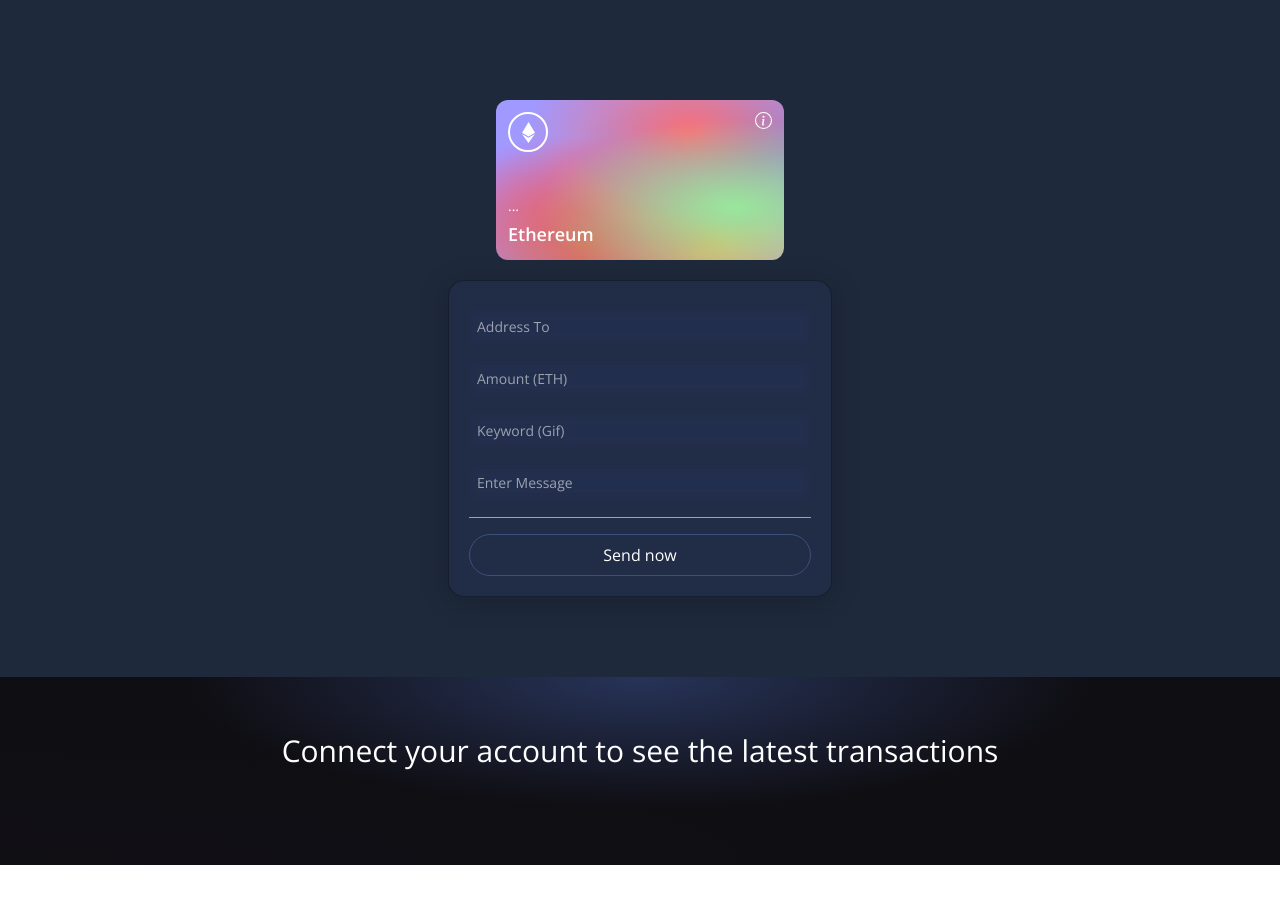
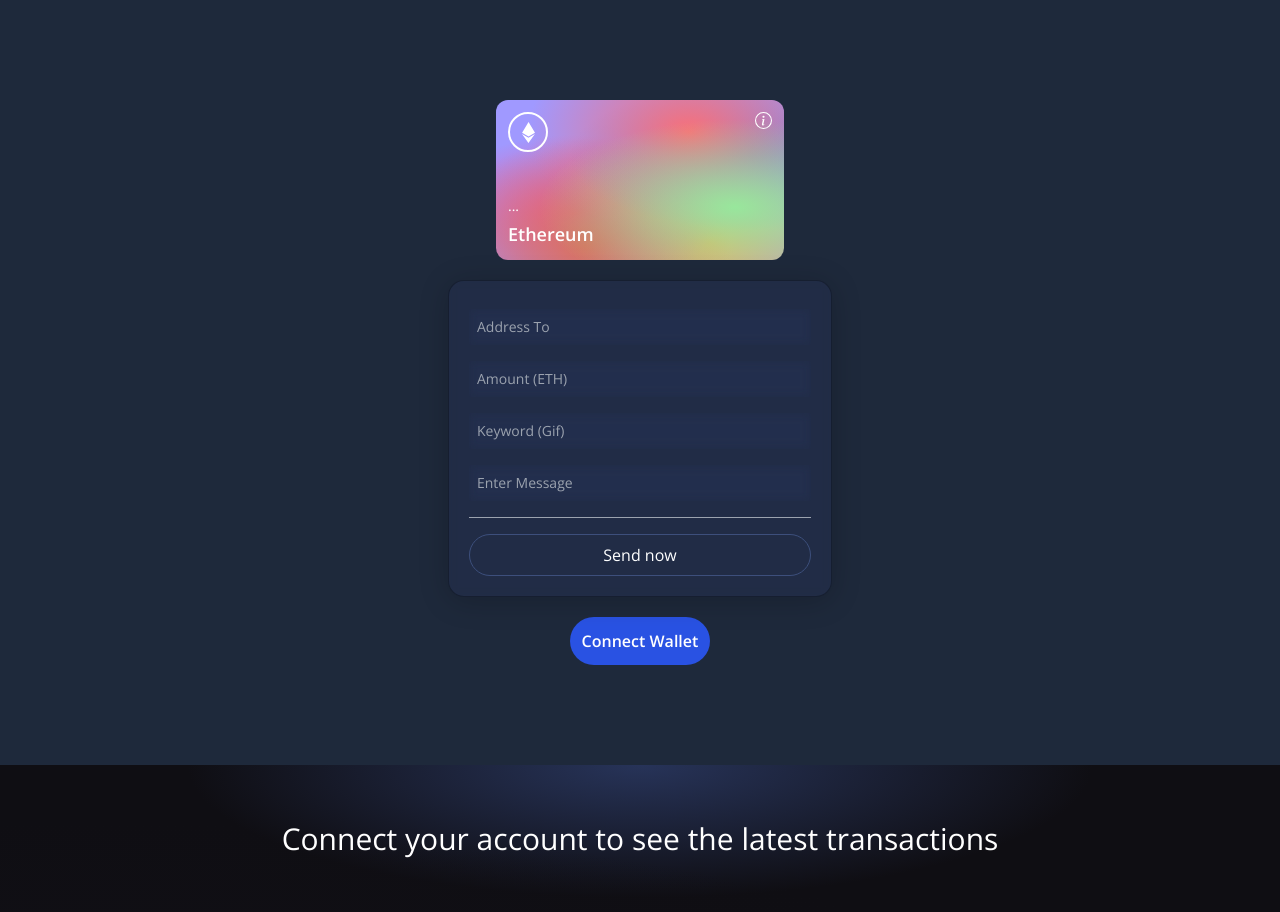
Before and after one commit to mhmadkavosi/eth-wallet-client, a React (Create React App) app: page / in a window 1280 px wide. Shown: the top 912 px of the page. Before the commit the page ends 865 px from the top, so only its background shows below. Built offline with nearby package versions, Linux system fonts and the light colour scheme.

Commit message:
add connect wallet btn

```diff
--- a/src/components/Wellcome.jsx
+++ b/src/components/Wellcome.jsx
@@ -1,5 +1,4 @@
 import React, { useContext } from "react";
-import { AiFillPlayCircle } from "react-icons/ai";
 import { SiEthereum } from "react-icons/si";
 import { BsInfoCircle } from "react-icons/bs";
 
@@ -19,8 +18,14 @@
 );
 
 const Welcome = () => {
-  const { currentAccount, handleChange, sendTransaction, formData, isLoading } =
-    useContext(TransactionContext);
+  const {
+    currentAccount,
+    handleChange,
+    sendTransaction,
+    formData,
+    isLoading,
+    connectWallet,
+  } = useContext(TransactionContext);
 
   const handleSubmit = (e) => {
     const { addressTo, amount, keyword, message } = formData;
@@ -94,6 +99,17 @@
               </button>
             )}
           </div>
+          {!currentAccount && (
+            <button
+              type="button"
+              onClick={connectWallet}
+              className="flex flex-row justify-center items-center my-5 bg-[#2952e3] p-3 rounded-full cursor-pointer hover:bg-[#2546bd]"
+            >
+              <p className="text-white text-base font-semibold">
+                Connect Wallet
+              </p>
+            </button>
+          )}
         </div>
       </div>
     </div>
```
